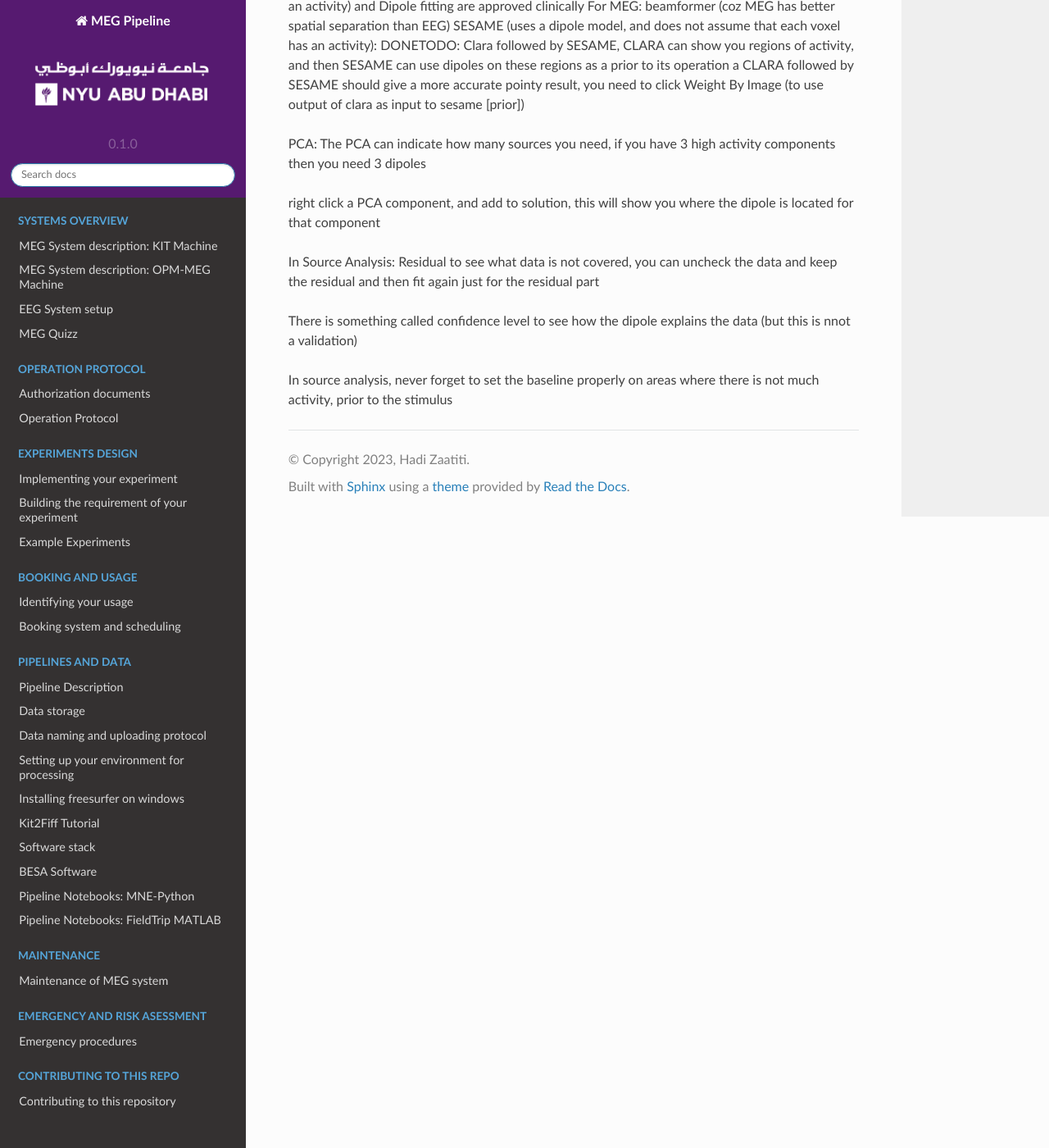
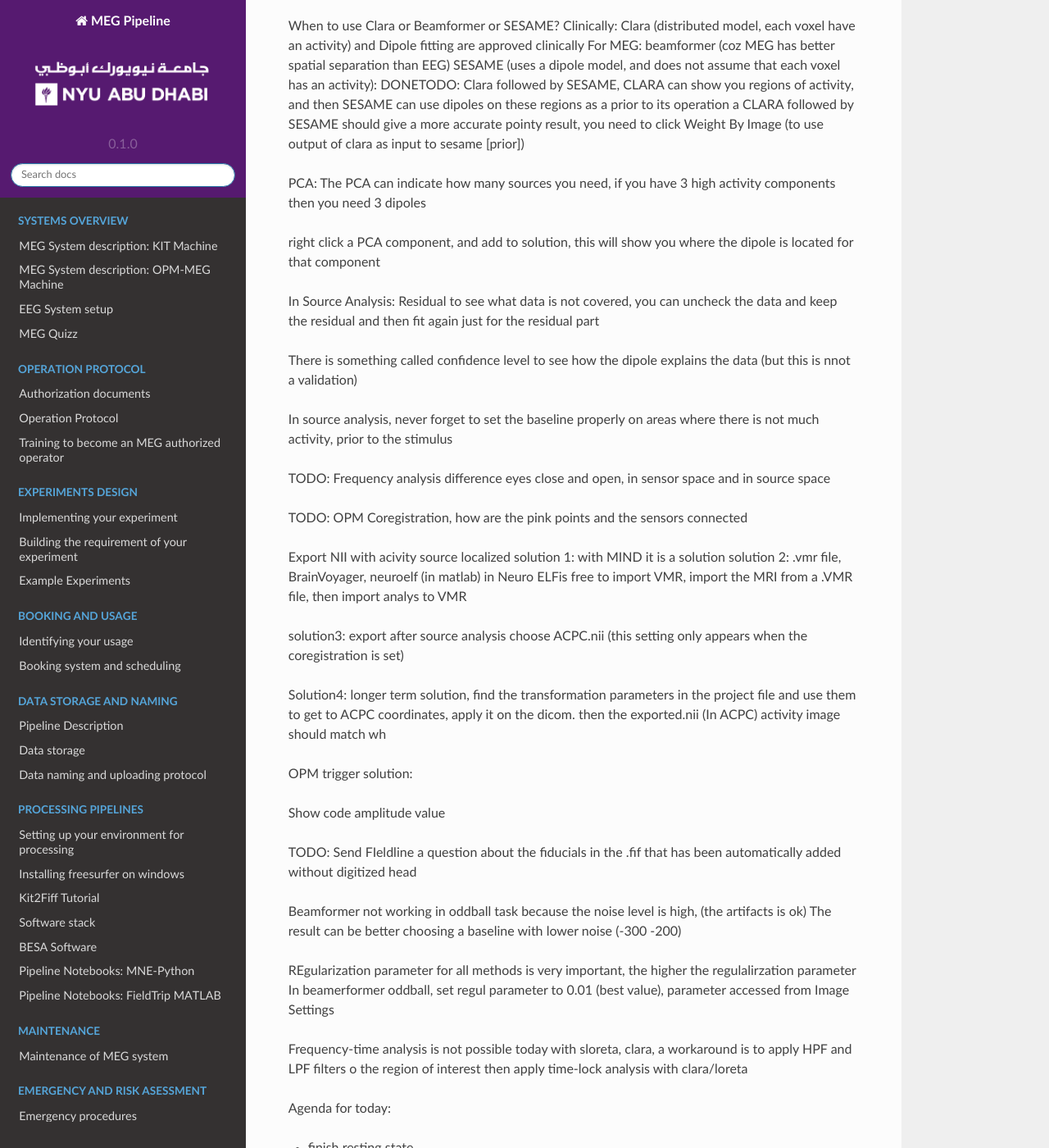
Before and after one commit to hzaatiti-NYU/meg-pipeline, a Sphinx documentation site: the page built from docs/source/4-pipeline/4-2-softwarestack.rst, in a window 1280 px wide and 1400 px high, scrolled down 3217 px. Shown: the whole window at 82% size. Built offline with Sphinx 7.4.7 and the Read the Docs theme 2.0.0, drawn with Linux system fonts in a browser that asks for light colours; pages that are not in the unit, such as notebooks, are missing from menus; some of the changed text lies outside the part shown.

Commit message:
Add besa notes and training attendance heet

```diff
--- a/docs/source/4-pipeline/4-2-softwarestack.rst
+++ b/docs/source/4-pipeline/4-2-softwarestack.rst
@@ -1,17 +1,13 @@
 Software stack
 ==============
 
+The folowing software/library are available MEG/EEG data analysis:
 
+* BESA
+* MNE Python library
+* FieldTrip
 
-
-
-MEG data analysis:
-
-* `LabMaestroSimulator`
-* BEESA
-* MNE Python library
-
-
+Sample pipelines are provided for each one of them
 
 
 Example:
@@ -182,3 +178,65 @@ In Source Analysis: Residual to see what data is not covered, you can uncheck th
 There is something called confidence level to see how the dipole explains the data (but this is nnot a validation)
 
 In source analysis, never forget to set the baseline properly on areas where there is not much activity, prior to the stimulus
+
+
+
+
+TODO: Frequency analysis difference eyes close and open, in sensor space and in source space
+
+
+TODO: OPM Coregistration, how are the pink points and the sensors connected
+
+Export NII with acivity source localized
+solution 1: with MIND it is a solution
+solution 2: .vmr file, BrainVoyager, neuroelf (in matlab)
+in Neuro ELFis free to import VMR, import the MRI from a .VMR file, then import analys to VMR
+
+solution3: export after source analysis choose ACPC.nii (this setting only appears when the coregistration is set)
+
+Solution4: longer term solution, find the transformation parameters in the project file and use them to get to ACPC coordinates, apply it on the dicom. then the exported.nii (In ACPC) activity image should match wh
+
+
+OPM trigger solution:
+
+Show code amplitude value
+
+TODO: Send FIeldline a question about the fiducials in the .fif that has been automatically added without digitized head
+
+
+Beamformer not working in oddball task because the noise level is high, (the artifacts is ok)
+The result can be better choosing a baseline with lower noise (-300 -200)
+
+REgularization parameter for all methods is very important, the higher the regulalirzation parameter
+In beamerformer oddball, set regul parameter to 0.01 (best value), parameter accessed from Image Settings
+
+Frequency-time analysis is not possible today with sloreta, clara,
+a workaround is to apply HPF and LPF filters o the region of interest then apply time-lock analysis with clara/loreta
+
+Agenda for today:
+
+- finish resting state
+- do frequency analysis on time series of oddball after CLARA
+==> This is not directly possible, because the orientations of the sources can be very different, in this case, the oscillation effect can double the frequency power
+
+
+A directory of BESA:
+
+- .pdg = paradigm file (triggers, conditions, groups)
+- .fsg = averaged trials (trials and averages)
+
+
+TODO(Problem): Send to BESA trigger on MISC_002 one is up and one is down, both should be up
+
+
+IN resting state:
+- after doing an FFT, you can define your own band that your looking for in Options Band Name and Width, (you must be in SRC first)
+
+- we did beamformer in the time domain, then defined a source on the maxima obtained.
+then we saw the estimated time series on the maxima
+
+
+
+BATCH creation to automate a pipeline:
+Shift+R or process --> Batch Processing
+Pause: it stops after a step in oredr for tghe user to check for things or take a screenshot, then it continues
```
Also changed, not shown: docs/source/2-operationprotocol/operationprotocol.rst (+15 -0 lines), docs/source/index.rst (+8 -2 lines), docs/source/2-operationprotocol/bookingsystem.rst (line endings or trailing spaces).
